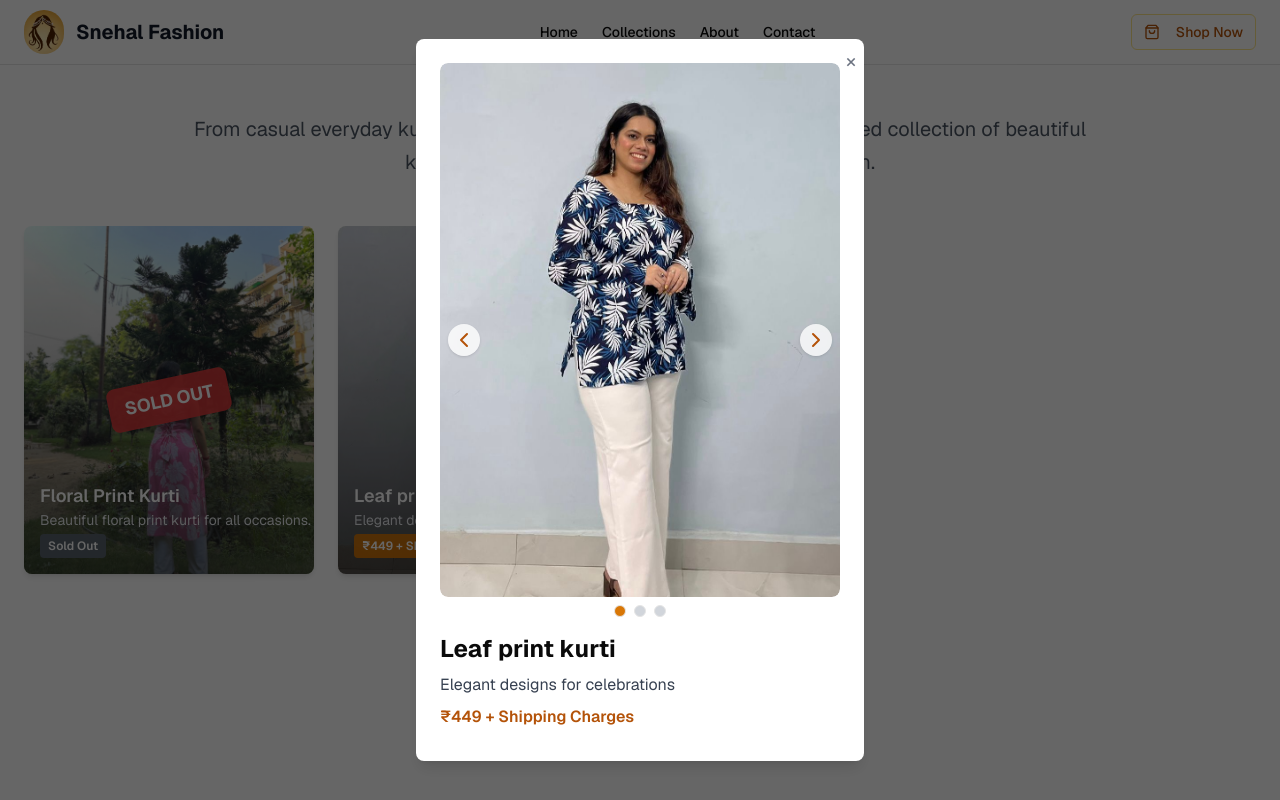
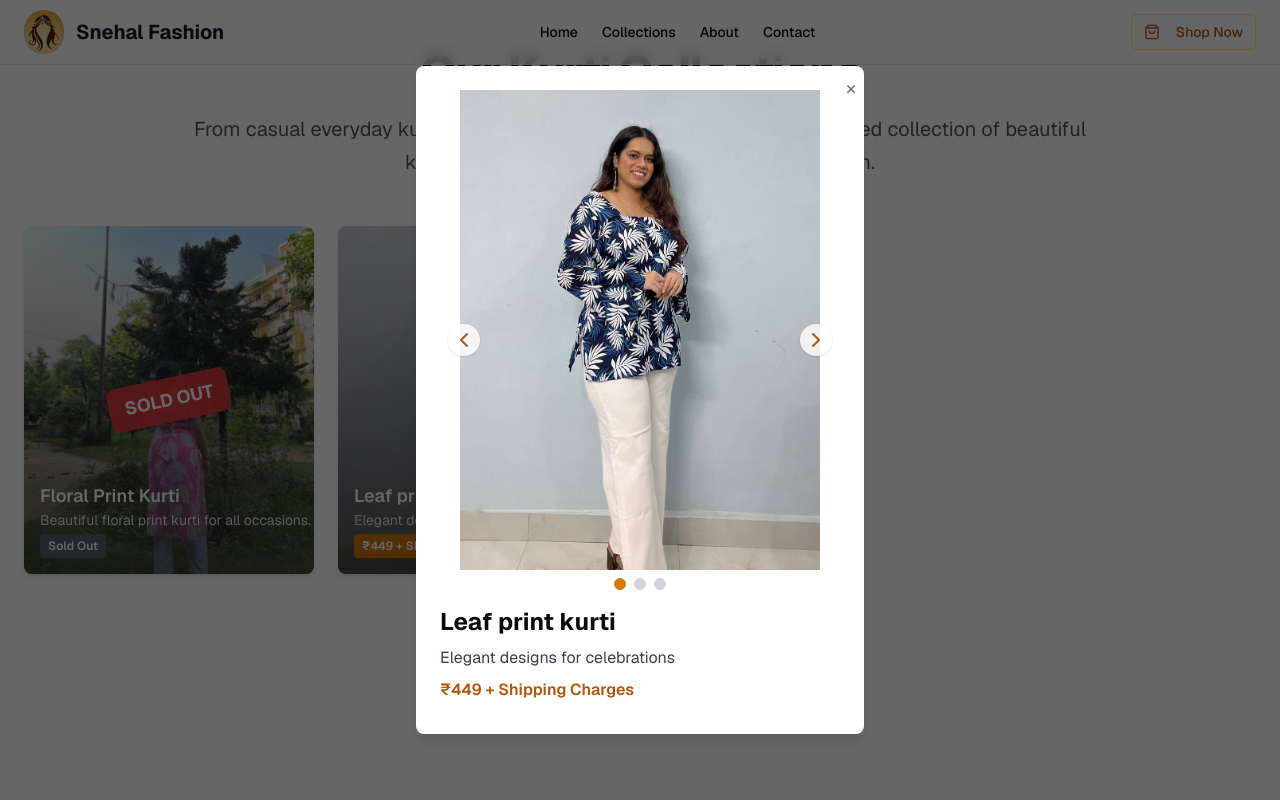
Before and after one commit to Nidhiansh/Snehal_Fashion, a Next.js app: page / in a window 1280 px wide. Both pictures are taken after a click on the element 483 px from the left and 1200 px from the top of the page. Shown: the part 800-1600 px from the top of the page. Built offline with nearby package versions, Linux system fonts and the light colour scheme.

Commit message:
Add files via upload

```diff
--- a/app/page.tsx
+++ b/app/page.tsx
@@ -446,18 +446,22 @@ export default function Component() {
                 </button>
 
                 {/* Carousel */}
-                <div ref={emblaRef} className="overflow-hidden rounded-lg">
-                  <div className="flex" style={{ transform: `translateX(-${selectedImage * 100}%)`, transition: "transform 0.3s" }}>
+                <div className="overflow-hidden rounded-lg">
+                  <div
+                    className="flex transition-transform duration-500 ease-in-out"
+                    style={{ transform: `translateX(-${selectedImage * 100}%)` }}
+                  >
                     {selectedKurti.images.map((img, idx) => (
+                      <div key={img} className="w-full flex-shrink-0">
                         <Image
-                        key={img}
                           src={img}
                           alt={selectedKurti.name}
                           width={300}
                           height={360}
-                        className="rounded-lg mx-auto"
-                        style={{ minWidth: "100%", maxHeight: "80vh", objectFit: "contain" }}
+                          className="rounded-lg mx-auto w-full h-auto"
+                          style={{ maxHeight: "60vh", objectFit: "contain" }}
                         />
+                      </div>
                     ))}
                   </div>
                 </div>
@@ -473,15 +477,19 @@ export default function Component() {
                 </button>
 
                 {/* Dots navigation */}
+                {selectedKurti.images.length > 1 && (
                   <div className="flex justify-center mt-2 gap-2">
                     {selectedKurti.images.map((img, idx) => (
                       <button
                         key={img}
-                      className={`w-3 h-3 rounded-full border ${selectedImage === idx ? "bg-amber-600" : "bg-gray-300"}`}
+                        className={`w-3 h-3 rounded-full border transition-colors duration-200 ${
+                          selectedImage === idx ? "bg-amber-600 border-amber-600" : "bg-gray-300 border-gray-300 hover:bg-gray-400"
+                        }`}
                         onClick={() => setSelectedImage(idx)}
                       />
                     ))}
                   </div>
+                )}
               </div>
               {/* Details */}
               <h2 className="text-2xl font-bold mb-2">{selectedKurti.name}</h2>
```
Lines whose indentation alone changed are shown as unchanged.
